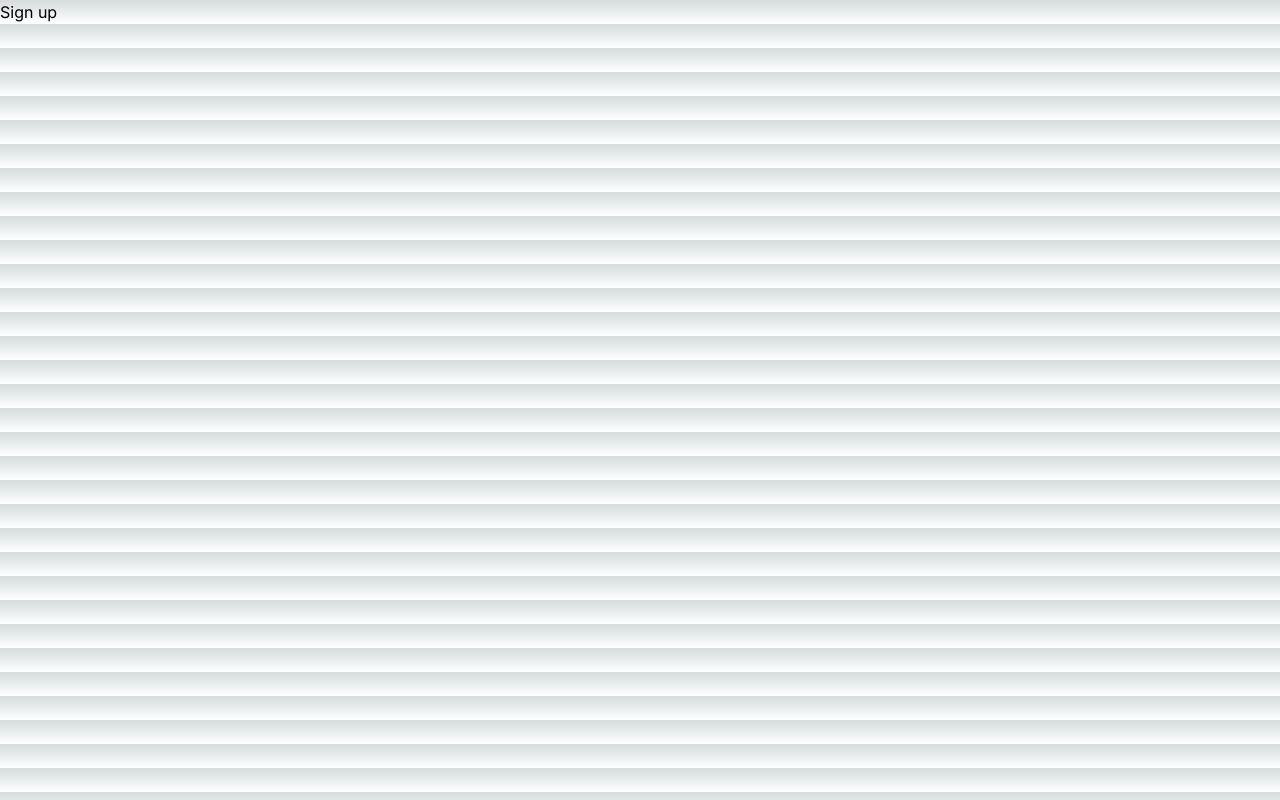
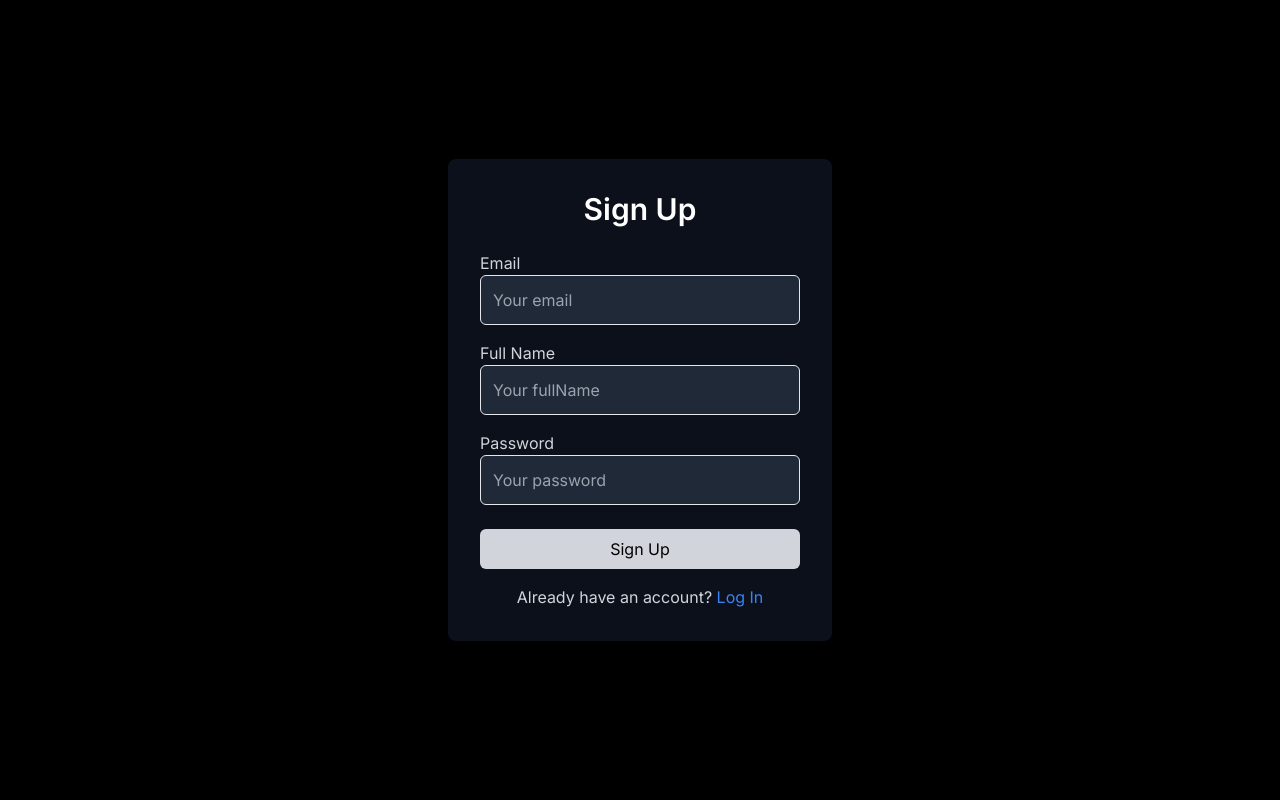
Before and after one commit to Ken-ofc01/Inventory_Management, a Next.js app: page /signup in a window 1280 px wide. Built offline with nearby package versions, Linux system fonts and the light colour scheme.

Commit message:
Signup Client Page Design Created

```diff
--- a/src/app/signup/page.tsx
+++ b/src/app/signup/page.tsx
@@ -1,7 +1,80 @@
+// makes the component client side
+"use client";
+
+import Link from "next/link";
+import React from "react";
+
+import { useRouter } from "next/navigation";
+import { axios } from "axios";
+
 export default function SignUp() {
-    return(
-        <div>
-            <h1>Sign up</h1>
-        </div>
-    )
+  // defining User Value on Signup
+    const [user, setUser] = React.useState({
+        email: "",
+        password: "",
+        fullName: "",
+    });
+
+    // Sign Up Function
+    const onSignup = async () => {};
+
+    return (
+      <div className="min-h-screen flex items-center justify-center bg-black text-white">
+      <div className=" bg-gray-900 bg-opacity-70 p-8 rounded-lg shadow-md w-96">
+        <h2 className="text-3xl font-semibold mb-6 text-center">Sign Up</h2>
+        <form>
+          <div className="mb-4">
+            <label htmlFor="email" className="block text-gray-300">Email</label>
+            <input
+              type="email"
+              id="email"
+              name="email"
+              value={user.email}
+              onChange={(event) => setUser ({
+                ...user, email: event.target.value
+              })}
+              className="w-full border rounded-md p-3 bg-gray-800 text-gray-300 focus:outline-none focus:border-blue-500"
+              placeholder="Your email"
+            />
+          </div>
+          <div className="mb-4">
+            <label htmlFor="fullName" className="block text-gray-300">Full Name</label>
+            <input
+              type="text"
+              id="fullName"
+              name="fullName"
+              value={user.fullName}
+              onChange={(event) => setUser ({
+                ...user, fullName: event.target.value
+              })}
+              className="w-full border rounded-md p-3 bg-gray-800 text-gray-300 focus:outline-none focus:border-blue-500"
+              placeholder="Your fullName"
+            />
+          </div>
+          <div className="mb-6">
+            <label htmlFor="password" className="block text-gray-300">Password</label>
+            <input
+              type="password"
+              id="password"
+              name="password"
+              value={user.password}
+              onChange={(event) => setUser ({
+                ...user, password: event.target.value
+              })}
+              className="w-full border rounded-md p-3 bg-gray-800 text-gray-300 focus:outline-none focus:border-blue-500"
+              placeholder="Your password"
+            />
+          </div>
+          <button
+            type="submit"
+            onClick={onSignup}
+            className="bg-gray-300 text-black rounded-md px-4 py-2 hover:bg-gray-400 transition-colors w-full"
+          >
+            Sign Up
+          </button>
+        </form>
+        <p className="mt-4 text-gray-300 text-center">Already have an account? <Link href="/login" className="text-blue-500 ">Log In</Link></p>
+      </div>
+    </div>
+    );
 }
```
Also changed, not shown: 1 other file (tests, documents, lock files or other folders).
